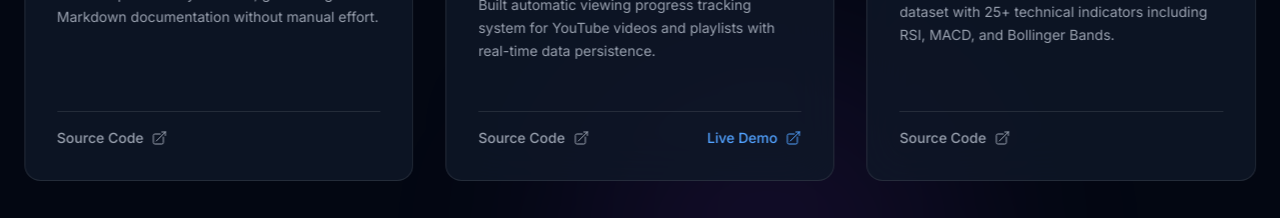
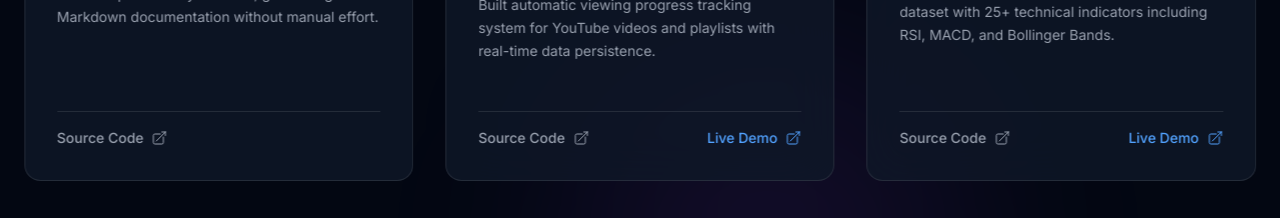
Before and after one commit to NI3singh/Portfolio, a React (Vite) app: page / in a window 1280 px wide. Shown: the part 4080-4298 px from the top of the page. Built offline with nearby package versions, Linux system fonts and the light colour scheme.

Commit message:
Add live link to Solana dashboard project details in Projects.tsx

```diff
--- a/src/components/Projects.tsx
+++ b/src/components/Projects.tsx
@@ -157,6 +157,7 @@ const Projects: React.FC = () => {
         'Built scalable pipeline for cryptocurrency market data analysis and trading insights'
       ],
       githubLink: 'https://github.com/NI3singh/Solana-Data-Analysis',
+      liveLink: 'https://solana-live-dashboard.onrender.com/'
     },
     {
       id: 3,
```
